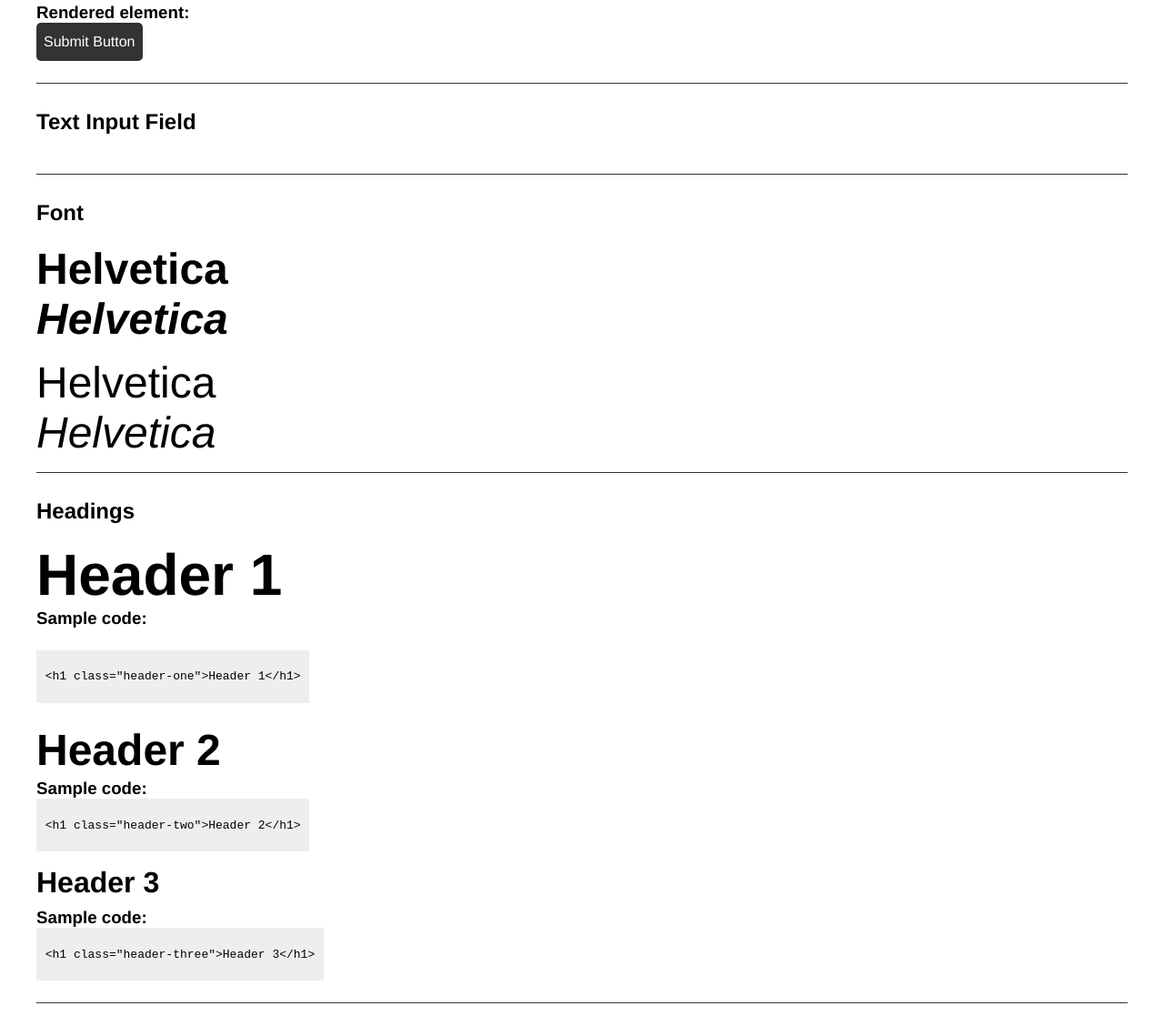
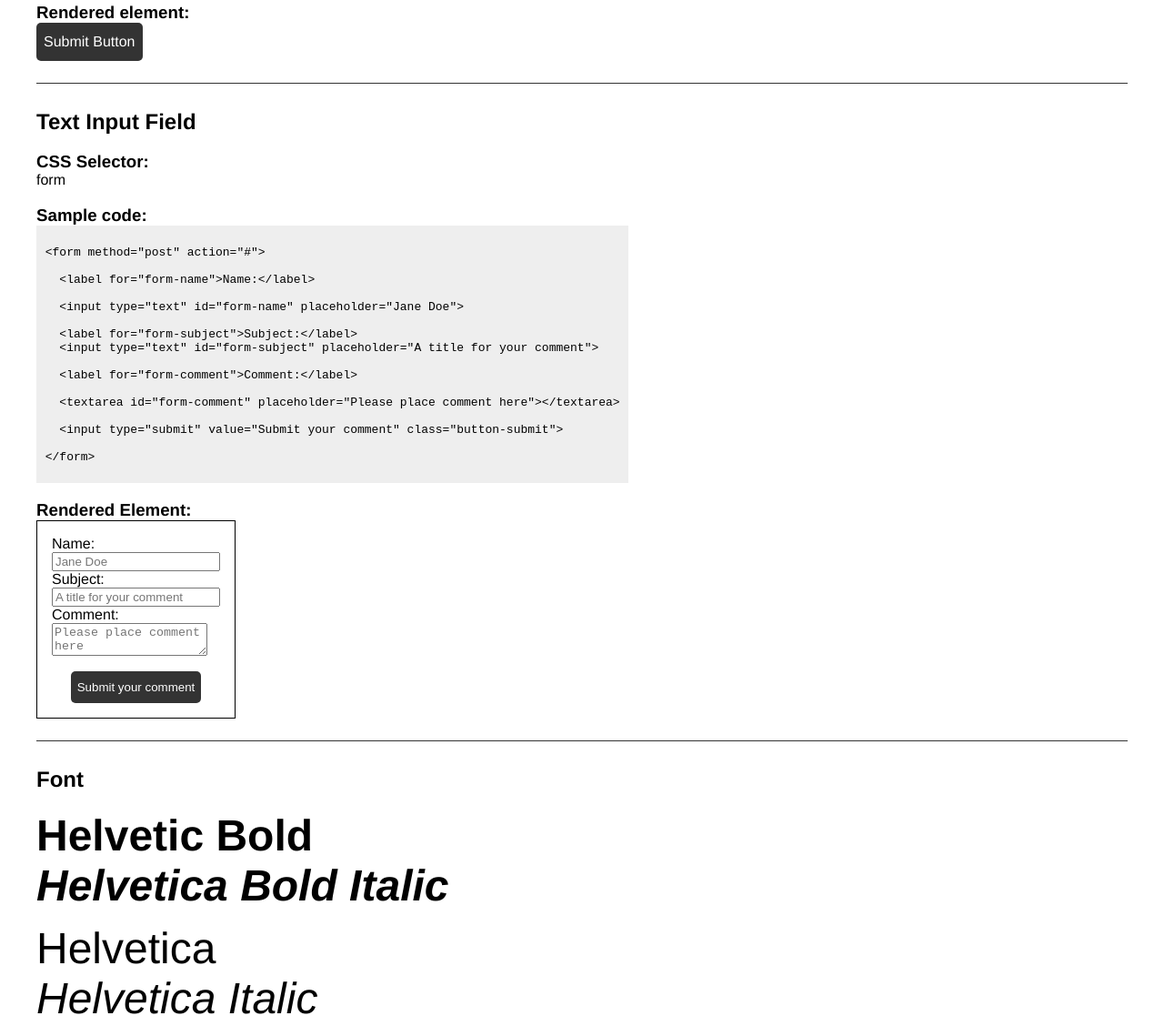
Before and after one commit to antoniobanderas/Project2, a plain HTML site: page Style_Guide_Template/Template.html in a window 1280 px wide. Shown: the part 974-2102 px from the top of the page at 91% size. Drawn offline with Linux system fonts and the light colour scheme.

Commit message:
Added in html/css code for input fields

```diff
--- a/Style_Guide_Template/Template.html
+++ b/Style_Guide_Template/Template.html
@@ -16,7 +16,7 @@
 
     <h1>Style Guide Template</h1>
 
-    <p>A template you can use to start building out your own style guides with.</p>
+    <p>By Michael Hsu and Tommy Ma</p>
 
 
     <nav>
@@ -81,6 +81,49 @@
 
       <section>
         <h2>Text Input Field</h2>
+
+
+        <h3>CSS Selector:</h3>
+        <p>form</p>
+
+        <h3>Sample code:</h3>
+        <code>
+&lt;form method="post" action="#"&gt;
+
+  &lt;label for="form-name"&gt;Name:&lt;/label&gt;
+
+  &lt;input type="text" id="form-name" placeholder="Jane Doe"&gt;
+
+  &lt;label for="form-subject"&gt;Subject:&lt;/label&gt;
+  &lt;input type="text" id="form-subject" placeholder="A title for your comment"&gt;
+
+  &lt;label for="form-comment"&gt;Comment:&lt;/label&gt;
+
+  &lt;textarea id="form-comment" placeholder="Please place comment here"&gt;&lt;/textarea&gt;
+
+  &lt;input type="submit" value="Submit your comment" class="button-submit"&gt;
+
+&lt;/form&gt;
+        </code>
+
+        <h3>Rendered Element:</h3>
+
+        <form method="post" action="#">
+
+        <label for="form-name">Name:</label>
+
+        <input type="text" id="form-name" placeholder="Jane Doe">
+
+        <label for="form-subject">Subject:</label>
+        <input type="text" id="form-subject" placeholder="A title for your comment">
+
+        <label for="form-comment">Comment:</label>
+
+        <textarea id="form-comment" placeholder="Please place comment here"></textarea>
+
+        <input type="submit" value="Submit your comment" class="button-submit">
+
+        </form>
       </section>
 
     </section>
@@ -91,10 +134,10 @@
     <section id="text_elements">
       <section>
         <h2>Font</h2>
-        <h1 class="helvetica-bold">Helvetica</h1>
-        <h1 class="helvetica-bold-italic">Helvetica</h1>
+        <h1 class="helvetica-bold">Helvetic Bold</h1>
+        <h1 class="helvetica-bold-italic">Helvetica Bold Italic</h1>
         <h1 class="helvetica-standard">Helvetica</h1>
-        <h1 class="helvetica-standard-italic">Helvetica</h1>
+        <h1 class="helvetica-standard-italic">Helvetica Italic</h1>
 
       <section>
         <h2>Headings</h2>
--- a/Style_Guide_Template/css/main.css
+++ b/Style_Guide_Template/css/main.css
@@ -76,6 +76,38 @@ code {
   transition: color 0.5s ease-out;
 }
 
+/* Text input box */
+form {
+  display: inline-block;
+  padding: 1rem;
+  border: 1px solid black;
+  /*width: 80%;*/
+}
+
+label {
+  display: block; /* stack forms */
+}
+
+textarea {
+  /*border: 1px solid black;*/
+  width: 165px;
+}
+
+input {
+  /*border: 1px solid black;*/
+  margin-top: 0.25em;
+  margin-bottom: 1em;
+  margin: auto;
+}
+
+/* Get rid of ugly border on submit form button */
+input[type="submit"] {
+  border: none;
+  display: block;
+  margin: auto;
+  margin-top: 1em;
+}
+
 
 
 /*
```
